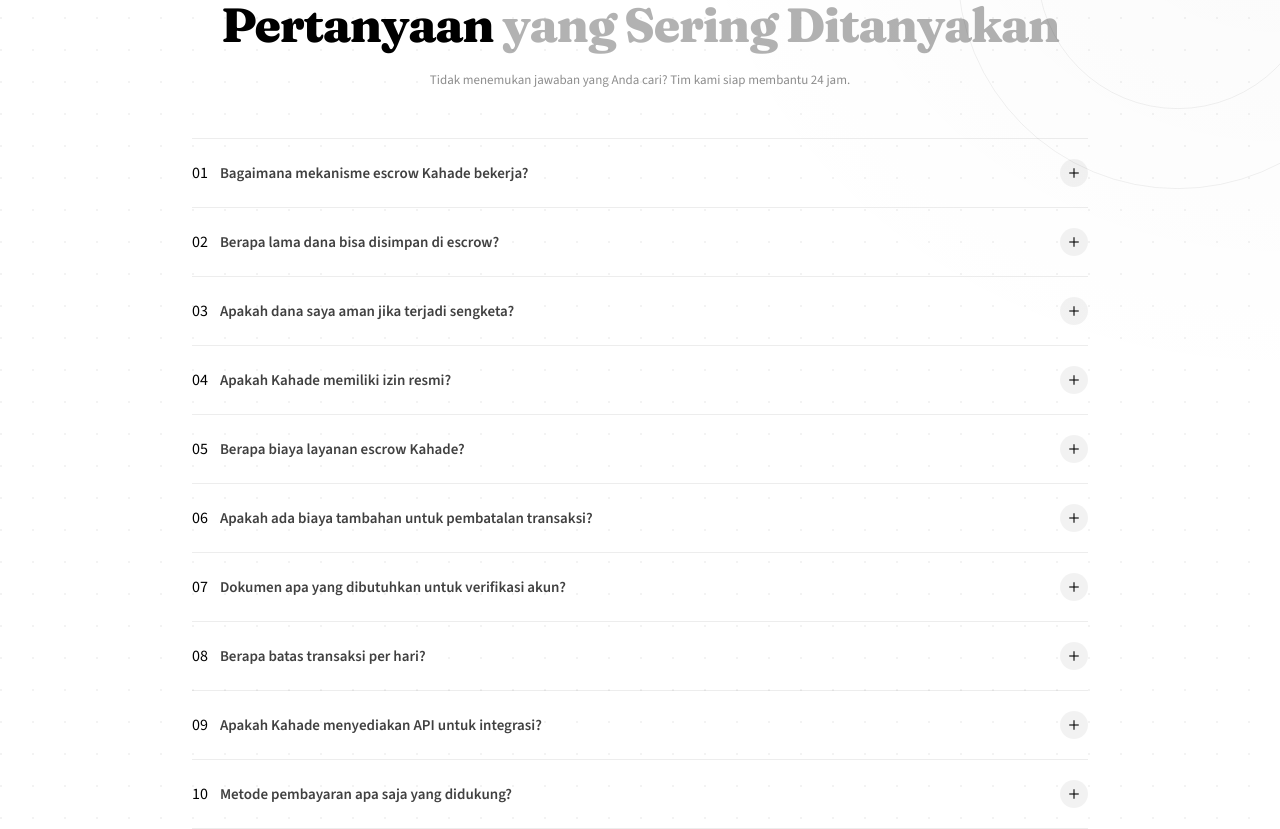
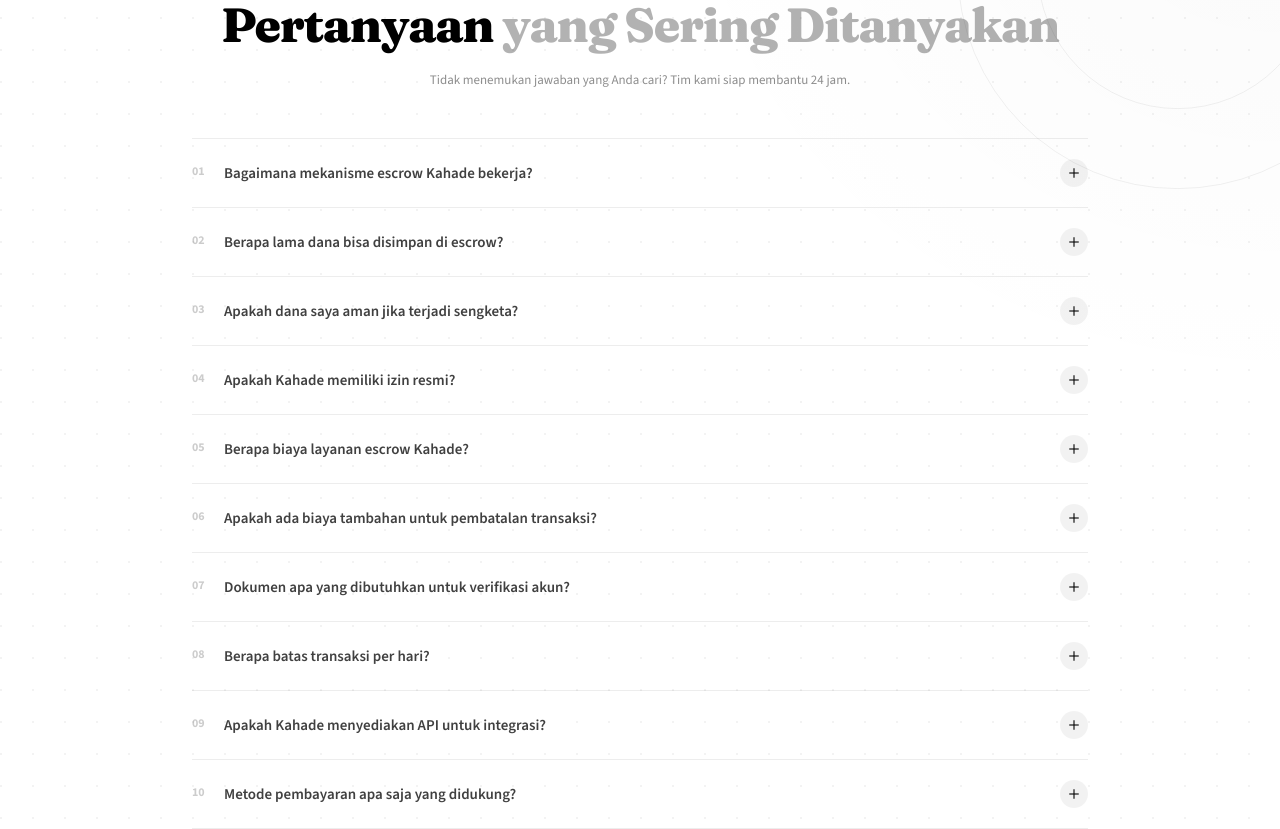
Before and after one commit to kahade-id/landing, a Next.js app: page / in a window 1280 px wide. Shown: the part 8891-9720 px from the top of the page. Built offline with nearby package versions, Linux system fonts and the light colour scheme.

Commit message:
Update FAQSection.tsx

```diff
--- a/src/components/sections/FAQSection.tsx
+++ b/src/components/sections/FAQSection.tsx
@@ -44,7 +44,7 @@ function FAQItem({ faq, index, inView }: { faq: (typeof faqs)[number]; index: nu
     <div className={`faq-item faq-fade-up ${inView ? "fv" : ""} ${delayClass} px-0 border-b border-black/10 ${index === 0 ? "border-t" : ""}`}>
       <button onClick={() => setOpen(!open)} id={buttonId} className="w-full flex items-center justify-between py-5 text-left gap-4 group" aria-expanded={open} aria-controls={panelId}>
         <div className="flex items-start gap-3 flex-1 min-w-0">
-          <span className="text-xs font-bold text-black/20 tabular-nums mt-0.5 w-5 flex-shrink-0" className="font-sans">{String(index + 1).padStart(2, "0")}</span>
+          <span className="text-xs font-bold text-black/20 tabular-nums mt-0.5 w-5 flex-shrink-0 font-sans">{String(index + 1).padStart(2, "0")}</span>
           <span className={`text-base sm:text-base font-semibold leading-snug transition-colors ${open ? "text-black" : "text-black/75 group-hover:text-black"}`}>{faq.q}</span>
         </div>
         <div className={`flex-shrink-0 w-7 h-7 rounded-lg flex items-center justify-center transition-colors ${open ? "bg-black" : "bg-black/[.05] group-hover:bg-black/10"}`}>
```
